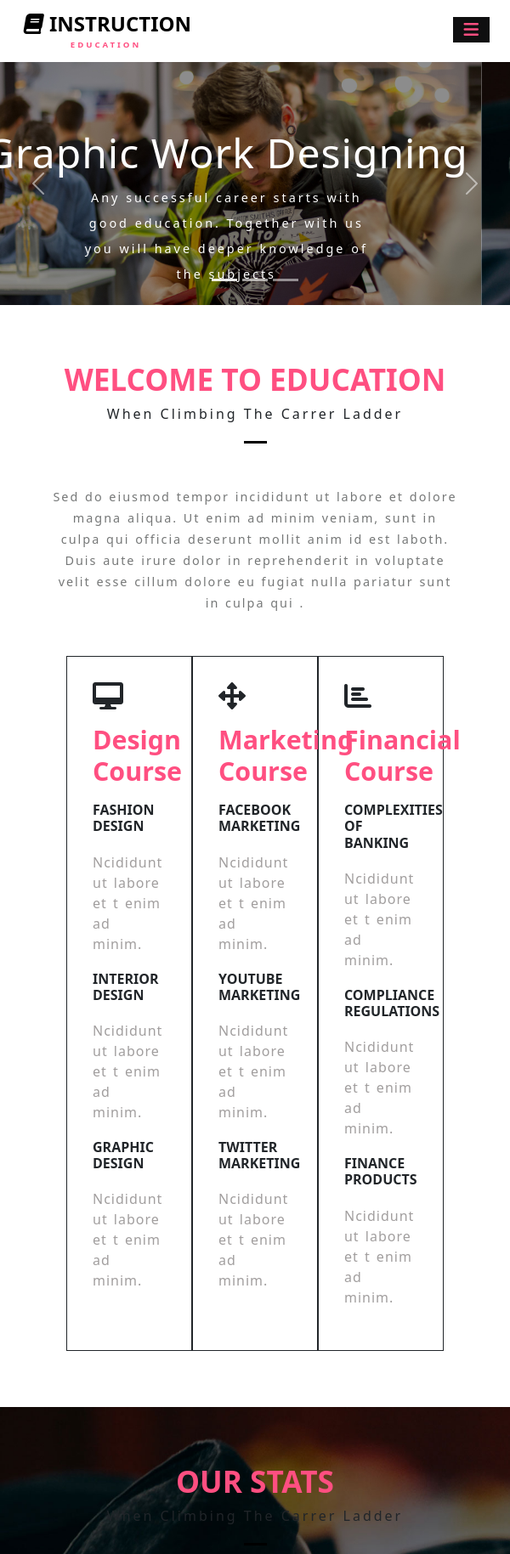
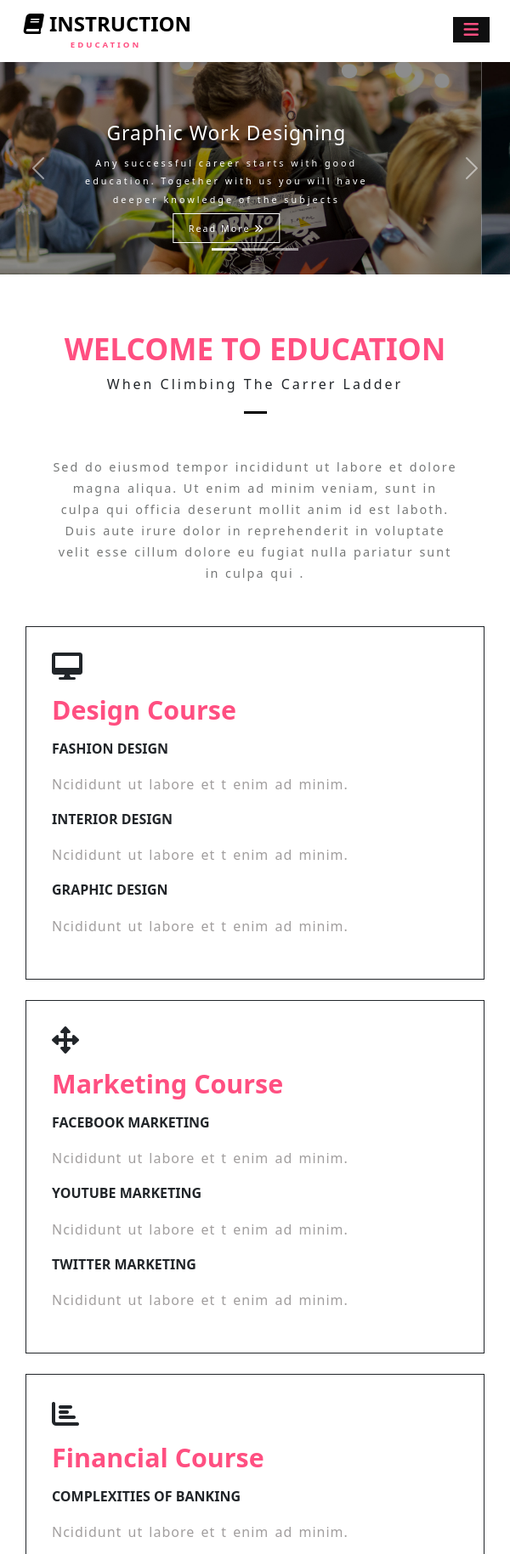
Before and after one commit to agamamom/bootstrap-responsive-practice, a website: page index.html in a window 600 px wide. Shown: the part 71-1900 px from the top of the page at 85% size. Drawn offline with nearby package versions, Linux system fonts and the light colour scheme.

Commit message:
update responsive

```diff
--- a/css/main.css
+++ b/css/main.css
@@ -203,7 +203,7 @@ ul{
     line-height: 25px;
 }
 .welcome .container{
-    width: 74%;
+    width: 90%;
     margin: 0 auto;
 }
 .welcome__design,
@@ -550,11 +550,9 @@ ul{
     color:#fdfdfd;
 }
 /*********************************** RESPONSIVE */
-@media screen and (min-width : 320px){
 
-}
 /* MOBILE */
-@media screen and (min-width : 414px) and (max-width : 767.9px) {
+@media screen and (min-width : 320px) and (max-width : 768px) {
     .header__left a{
         display: block;
     }
@@ -593,14 +591,29 @@ ul{
     .container{
         max-width: 100%;
     }
-    #cybercarousels .carousel-caption h1{
-        font-size: 3vw;
+    #cybercarousels .carousel-caption h5{
+        font-size: 3.8vw;
     }
     #cybercarousels .carousel-caption p{
-        font-size: 2.4vw;
+        font-size: 1.8vw;
+        margin-bottom: 0.5em;
+        line-height: 2em
     }
     #cybercarousels .carousel-caption{
         top: 20%;
+    }
+    #cybercarousels .carousel-caption button{
+        font-size: 1.8vw;
+        padding: 0.8em 1.6em;
+    }
+    .cyberCarousel{
+        height: 250px;
+    }
+    .carousel, .carousel-inner, .carousel-item, .carousel-item img{
+        height: 100%;
+    }
+    .carousel-item img{
+        object-fit: cover;
     }
 }
 
@@ -628,7 +641,7 @@ ul{
     #cybercarousels .carousel-caption{
         top: 20%;
     }
-    #cybercarousels .carousel-caption h1{
+    #cybercarousels .carousel-caption h5{
         font-size: 3.8vw;
     }
     #cybercarousels .carousel-caption p{
--- a/index.html
+++ b/index.html
@@ -152,7 +152,7 @@
             </p>
             <div class="container">
                 <div class="row">
-                    <div class="welcome__design col-4 border border-dark">
+                    <div class="welcome__design border border-dark mb-4 mb-md-0 col-12 col-md-4">
                         <div class="welcom__design--icon">
                             <i class="fas fa-desktop"></i>
                         </div>
@@ -174,7 +174,7 @@
                             </div>
                         </div>
                     </div>
-                    <div class="welcome__marketing col-4 border border-dark">
+                    <div class="welcome__marketing border border-dark mb-4 mb-md-0 col-12 col-md-4">
                         <div class="welcom__marketing--icon">
                             <i class="fas fa-arrows-alt"></i>
                         </div>
@@ -196,7 +196,7 @@
                             </div>
                         </div>
                     </div>
-                    <div class="welcome__financial col-4 border border-dark">
+                    <div class="welcome__financial border border-dark  mb-md-0 col-12 col-md-4">
                         <div class="welcom__financial--icon">
                             <i class="fas fa-chart-bar"></i>
                         </div>
@@ -231,28 +231,28 @@
         </div>
         <div class="container ourstat__content">
             <div class="row">
-                <div class="col-3 ourstat__item">
+                <div class="col-6 col-sm-6 col-lg-3 ourstat__item">
                     <div class="ourstat__icon">
                         <i class="fas fa-graduation-cap"></i>
                     </div>
                     <h4>Graduates</h4>
                     <p>45</p>
                 </div>
-                <div class="col-3 ourstat__item">
+                <div class="col-6 col-sm-6 col-lg-3 ourstat__item">
                     <div class="ourstat__icon">
                         <i class="fas fa-user-alt"></i>
                     </div>
                     <h4>Certified Staff</h4>
                     <p>165</p>
                 </div>
-                <div class="col-3 ourstat__item">
+                <div class="col-6 col-sm-6 col-lg-3 ourstat__item">
                     <div class="ourstat__icon">
                         <i class="fas fa-users"></i>
                     </div>
                     <h4>Students</h4>
                     <p>563</p>
                 </div>
-                <div class="col-3 ourstat__item">
+                <div class="col-6 col-sm-6 col-lg-3 ourstat__item">
                     <div class="ourstat__icon">
                         <i class="fas fa-trophy"></i>
                     </div>
```
